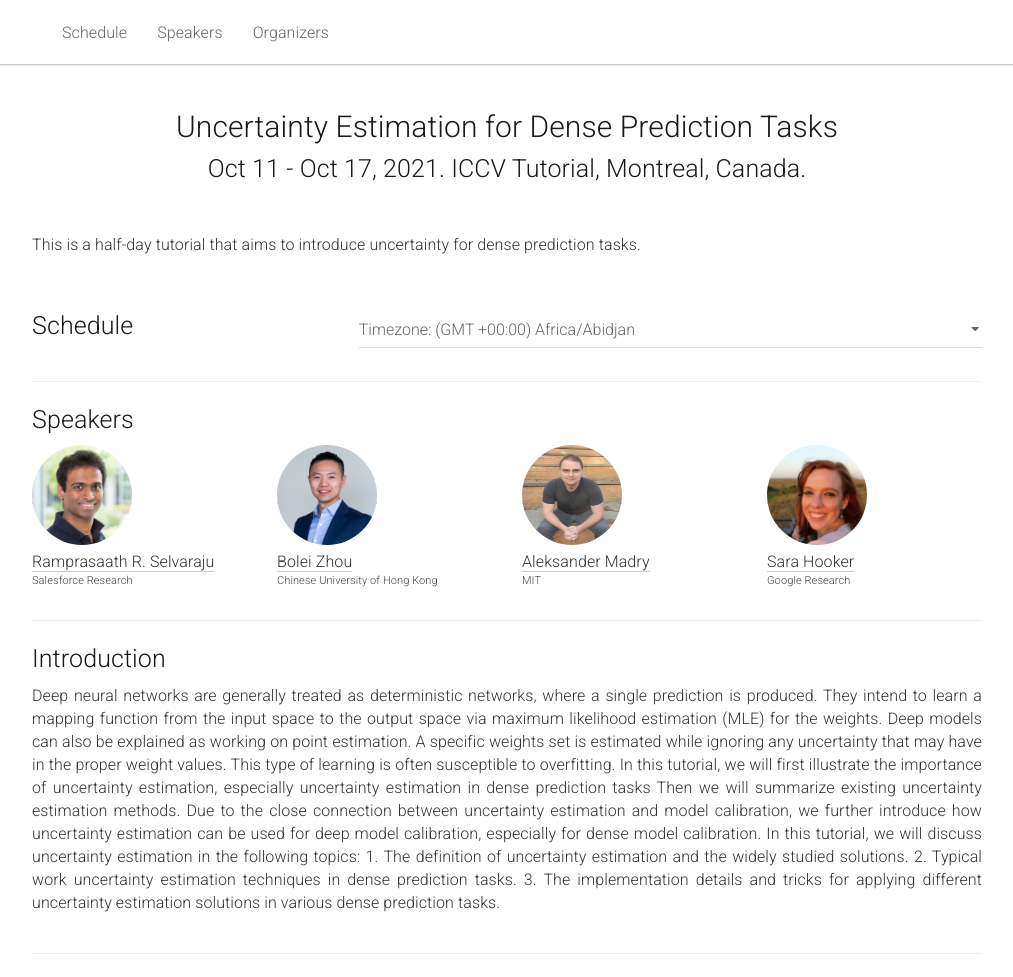
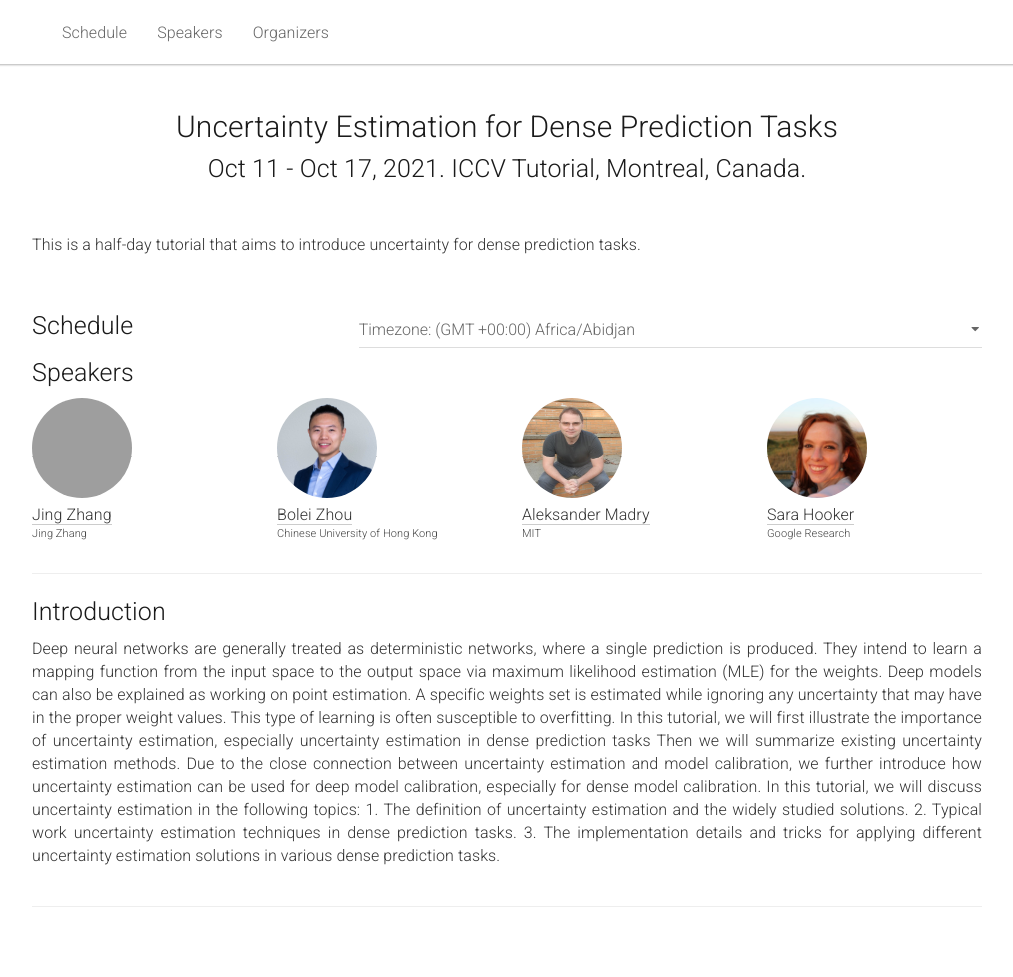
Before and after one commit to JingZhang617/uncertaintyestimation_iccv21.github.io, a Jekyll site: the page built from _pages/home.md, in a window 1280 px wide and 977 px high. Shown: the whole window, without its empty margins (133-1146 px from the left). Built offline with Jekyll 4.4.1, drawn with Linux system fonts in a browser that asks for light colours; grey boxes are pictures that could not be loaded.

Commit message:
Update home.md

```diff
--- a/_pages/home.md
+++ b/_pages/home.md
@@ -54,7 +54,7 @@ acknowledgements: ""
   </div>
 </div> -->
 
-<hr />
+<!-- <hr /> -->
 
 <!-- Speakers -->
 <div class="row" id="speakers">
@@ -64,12 +64,12 @@ acknowledgements: ""
 </div>
 <div class="row">
   <div class="col-xs-6 col-lg-3">
-    <a href="http://ramprs.github.io/">
-      <img class="people-pic" src="{{ "/static/img/people/ram.jpg" | prepend:site.baseurl }}">
+    <a href="http://jingzhang617.github.io/">
+      <img class="people-pic" src="{{ "/static/img/people/jing.jpg" | prepend:site.baseurl }}">
     </a>
     <div class="people-name">
-      <a href="http://ramprs.github.io/">Ramprasaath R. Selvaraju</a>
-      <h6>Salesforce Research</h6>
+      <a href="http://jingzhang617.github.io/">Jing Zhang</a>
+      <h6>Jing Zhang</h6>
     </div>
   </div>
   <div class="col-xs-6 col-lg-3">
```
